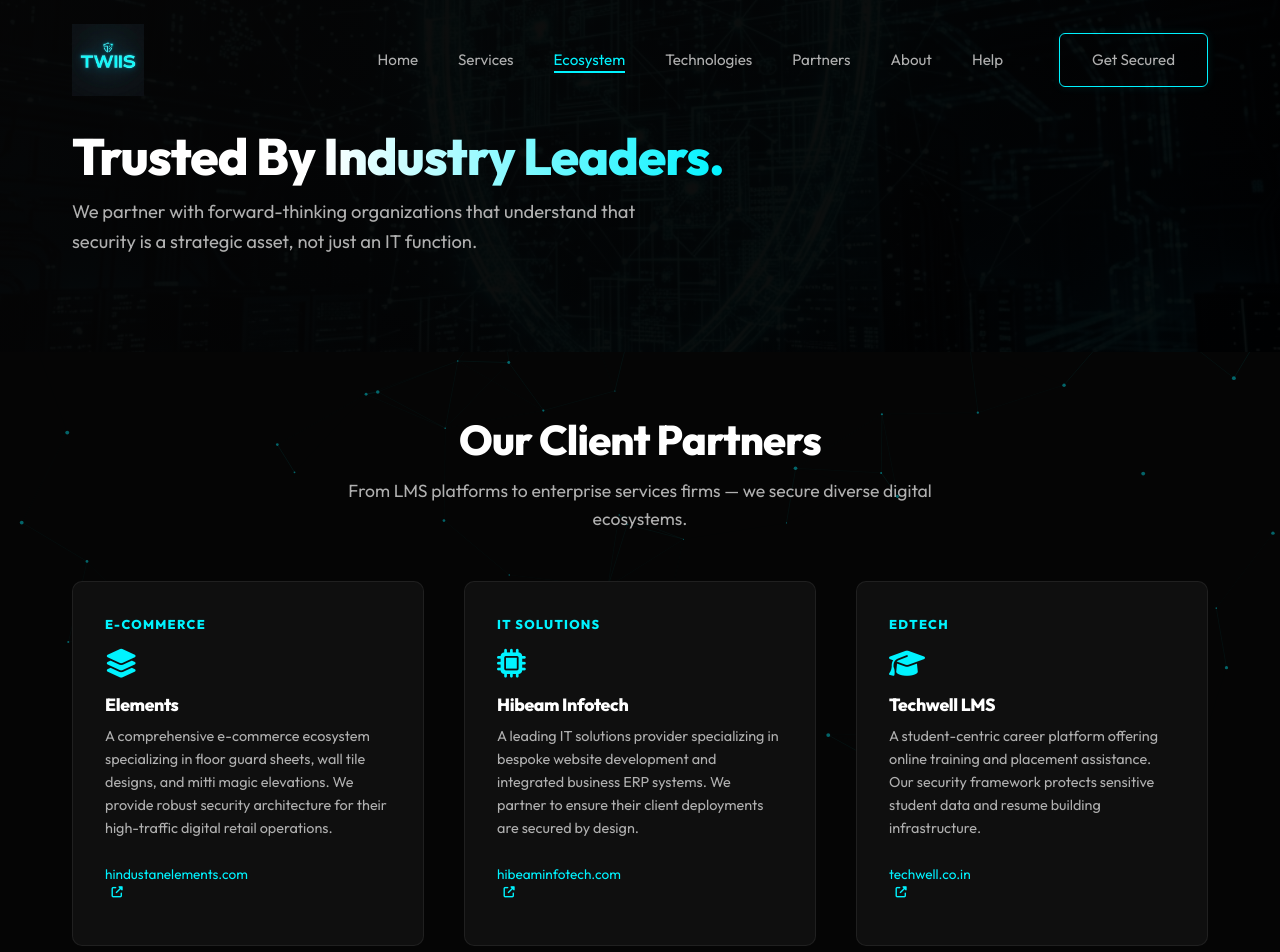
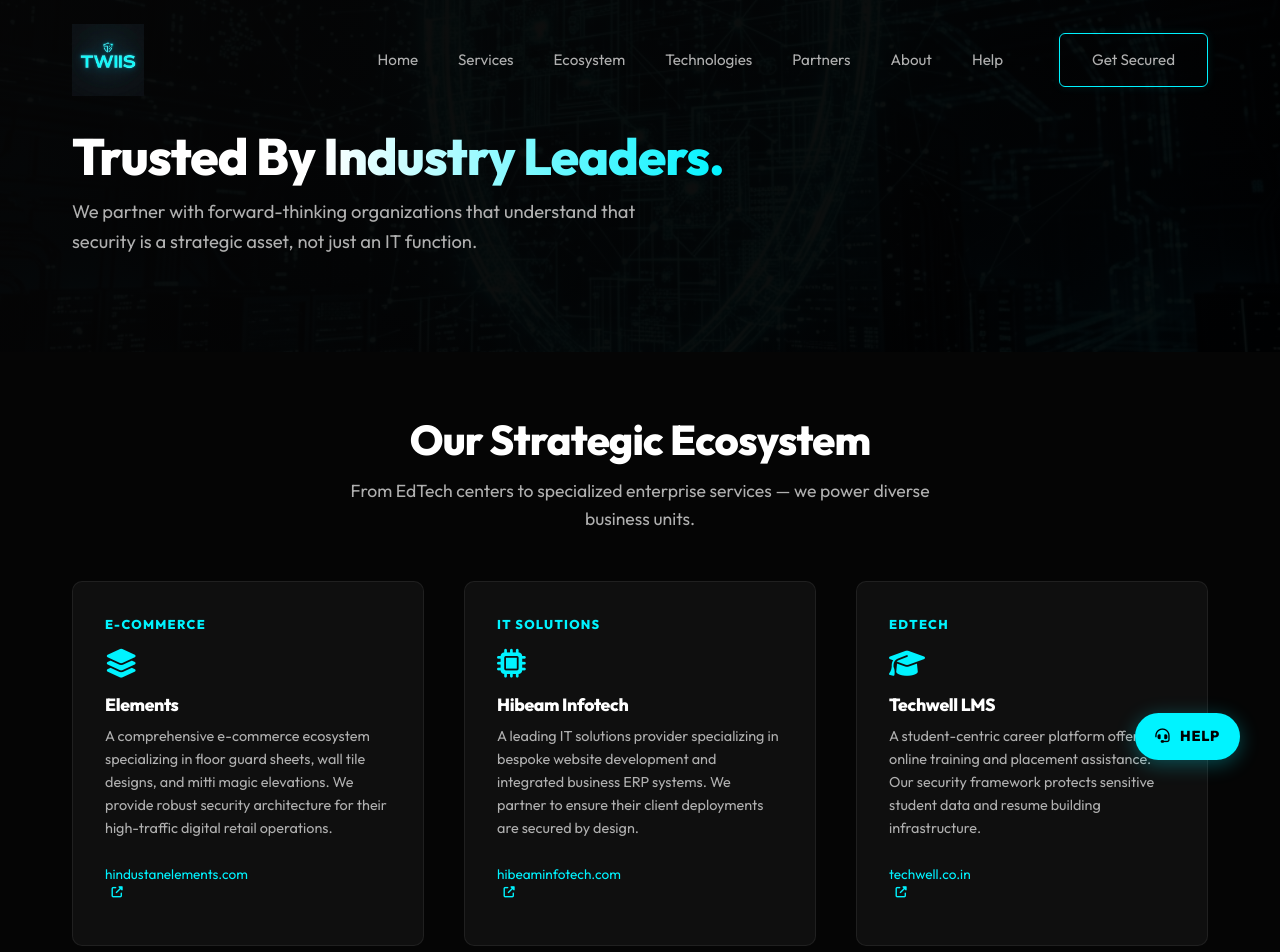
Before and after one commit to hack3rslabs/twiis, a PHP site: page /clients in a window 1280 px wide. Shown: the top 952 px of the page. Run offline with PHP 8.4, Linux system fonts and the light colour scheme.

Commit message:
help button change

```diff
--- a/clients/index.html
+++ b/clients/index.html
@@ -3,8 +3,8 @@
 <head>
   <meta charset="UTF-8">
   <meta name="viewport" content="width=device-width, initial-scale=1.0">
-  <title>Our Clients | Twiis Innovations</title>
-  <meta name="description" content="Twiis Innovations proudly secures digital assets for clients across diverse industries. Explore our client success stories and trusted partnerships.">
+  <title>Business Ecosystem | Twiis Innovations</title>
+  <meta name="description" content="Explore the Twiis Innovations business ecosystem. Specialized centers driving growth in E-commerce, EdTech, IT Solutions, and Organic Agriculture.">
   <link rel="canonical" href="https://twiis.in/clients">
   <link rel="icon" type="image/png" href="/favicon.png">
   <link rel="stylesheet" href="/css/main.css">
@@ -24,8 +24,8 @@
 <section>
   <div class="container">
     <div class="section-title reveal">
-      <h2>Our Client Partners</h2>
-      <p>From LMS platforms to enterprise services firms — we secure diverse digital ecosystems.</p>
+      <h2>Our Strategic Ecosystem</h2>
+      <p>From EdTech centers to specialized enterprise services — we power diverse business units.</p>
     </div>
     <div style="display:grid;grid-template-columns:repeat(auto-fit,minmax(320px,1fr));gap:2.5rem;margin-top:2rem;">
       <!-- Elements -->
--- a/css/main.css
+++ b/css/main.css
@@ -229,23 +229,26 @@ footer{border-top:1px solid var(--border);padding:4rem 0 2rem}
   .cta-banner{padding:2.5rem 1.5rem}
 }
 
-/* ── Support Ticket FAB ──────────────────────────────────── */
+/* ── Support Help FAB ────────────────────────────────────── */
 .support-fab {
   position: fixed;
-  bottom: 2rem;
-  right: 2rem;
-  width: 60px;
-  height: 60px;
+  bottom: 2.5rem;
+  right: 2.5rem;
+  padding: 0.75rem 1.25rem;
   background: var(--primary);
   color: #000;
-  border-radius: 50%;
+  border-radius: 100px;
   display: flex;
   align-items: center;
   justify-content: center;
-  font-size: 1.5rem;
+  gap: 0.6rem;
+  font-size: 0.9rem;
+  font-weight: 700;
+  text-transform: uppercase;
+  letter-spacing: 0.05em;
   box-shadow: 0 4px 20px var(--primary-glow);
   cursor: pointer;
-  z-index: 1001;
+  z-index: 2000;
   transition: var(--transition);
   text-decoration: none;
 }
--- a/js/main.js
+++ b/js/main.js
@@ -70,9 +70,14 @@ class SiteFooter extends HTMLElement {
             </ul>
           </div>
         </div>
+        <div class="footer-bottom">
+          <p>&copy; 2026 Twiis Innovations OPC Pvt. Ltd. All rights reserved. Registered Startup India Company.</p>
         </div>
       </div>
     </footer>
+    <a href="https://twiis.in/helpdesk/" class="support-fab" title="Support Helpdesk" aria-label="Support">
+      <i class="fas fa-headset"></i>
+      <span>Help</span>
     </a>`;
   }
 }
@@ -101,14 +106,7 @@ document.addEventListener('DOMContentLoaded', () => {
     });
   });
 
-  // Active nav link
-  const path = window.location.pathname.replace(/\/$/, '') || '/';
-  document.querySelectorAll('.nav-links a').forEach(a => {
-    const href = a.getAttribute('href').replace(/\/$/, '') || '/';
-    if (href === path) a.classList.add('active');
-  });
-
-  // Scroll behaviour
+  // Scroll effect & Reveal
   const onScroll = () => {
     if (!navbar) return;
     navbar.classList.toggle('scrolled', window.scrollY > 50);
@@ -124,221 +122,4 @@ document.addEventListener('DOMContentLoaded', () => {
   });
   window.addEventListener('scroll', onScroll, { passive: true });
   onScroll();
-
-  // ── Contact Form (Lead Capture to help@twiis.in) ───────────
-  const form = document.getElementById('contact-form');
-  if (form) {
-    form.addEventListener('submit', e => {
-      e.preventDefault();
-      const nameEl = form.querySelector('input[name="name"]');
-      const emailEl = form.querySelector('input[name="email"]');
-      const companyEl = form.querySelector('input[name="company"]');
-      const serviceEl = form.querySelector('select[name="service"]');
-      const msgEl  = form.querySelector('textarea[name="message"]');
-      const countryEl = form.querySelector('select[name="country_code"]');
-      const phoneEl = form.querySelector('input[name="phone"]');
-      const errorMsg = document.getElementById('email-error');
-
-      // New Scoping Fields
-      const infraEl = form.querySelector('input[name="infra"]:checked');
-      const scaleEl = form.querySelector('input[name="scale"]:checked');
-
-      if (!nameEl || !emailEl) return;
-      if (nameEl.value.length > 120 || emailEl.value.length > 120) {
-        alert('Input exceeds maximum allowed length.');
-        return;
-      }
-
-      // Corporate Email Validation
-      const freeEmailDomains = ['gmail.com', 'yahoo.com', 'hotmail.com', 'outlook.com', 'aol.com', 'icloud.com', 'protonmail.com', 'yandex.com', 'mail.com'];
-      const emailDomain = emailEl.value.split('@')[1]?.toLowerCase();
-
-      if (freeEmailDomains.includes(emailDomain)) {
-        emailEl.style.borderColor = '#ff3366';
-        if (errorMsg) errorMsg.style.display = 'block';
-        return;
-      } else {
-        emailEl.style.borderColor = '';
-        if (errorMsg) errorMsg.style.display = 'none';
-      }
-
-      // Phone Number Validation (Country-Based Length)
-      const phoneErrorMsg = document.getElementById('phone-error');
-      const countryCode = countryEl ? countryEl.value : '';
-      // Strip non-numeric characters for length check
-      const digitsOnly = phoneEl.value.replace(/\D/g, '');
-
-      let expectedLength = 0;
-      let valid = true;
-
-      if (countryCode === '+91') { expectedLength = 10; valid = digitsOnly.length === 10; }
-      else if (countryCode === '+1') { expectedLength = 10; valid = digitsOnly.length === 10; }
-      else if (countryCode === '+44') { valid = (digitsOnly.length === 10 || digitsOnly.length === 11); }
-      else if (countryCode === '+61') { expectedLength = 9; valid = digitsOnly.length === 9; }
-      else if (countryCode === '+971') { expectedLength = 9; valid = digitsOnly.length === 9; }
-      else if (countryCode === '+65') { expectedLength = 8; valid = digitsOnly.length === 8; }
-      else if (countryCode === '+33') { expectedLength = 9; valid = digitsOnly.length === 9; }
-      else if (countryCode === '+49') { valid = (digitsOnly.length >= 10 && digitsOnly.length <= 11); }
-      else { valid = (digitsOnly.length >= 7 && digitsOnly.length <= 15); } // Generic fallback
-
-      if (!valid) {
-        phoneEl.style.borderColor = '#ff3366';
-        if (phoneErrorMsg) {
-          phoneErrorMsg.innerHTML = `<i class="fas fa-exclamation-triangle"></i> Invalid number length for ${countryCode}.`;
-          if(expectedLength > 0) phoneErrorMsg.innerHTML += ` Required digits: ${expectedLength}.`;
-          phoneErrorMsg.style.display = 'block';
-        }
-        return;
-      } else {
-        phoneEl.style.borderColor = '';
-        if (phoneErrorMsg) phoneErrorMsg.style.display = 'none';
-      }
-
-      const safeName = document.createTextNode(nameEl.value).textContent;
-      const btn = form.querySelector('button[type="submit"]');
-      btn.disabled = true;
-      btn.textContent = 'Generating Secure Brief…';
-
-      const fullPhone = (countryEl && phoneEl) ? `${countryEl.value} ${phoneEl.value}` : 'N/A';
-
-      const leadData = {
-          Name: nameEl.value,
-          Email: emailEl.value,
-          Phone: fullPhone,
-          Company: companyEl ? companyEl.value : 'N/A',
-          Infrastructure: infraEl ? infraEl.value : 'N/A',
-          Scale: scaleEl ? scaleEl.value : 'N/A',
-          Service_Required: serviceEl ? serviceEl.value : 'N/A',
-          Requirements: msgEl ? msgEl.value : 'N/A',
-          Timestamp: new Date().toISOString()
-      };
-
-      // 1. Send to FormSubmit (Email fallback)
-      fetch("https://formsubmit.co/ajax/help@twiis.in", {
-          method: "POST",
-          headers: { 'Content-Type': 'application/json', 'Accept': 'application/json' },
-          body: JSON.stringify({
-              _subject: `New Enterprise Scoping Request: ${leadData.Company}`,
-              ...leadData
-          })
-      });
-
-      // Success UI
-      form.innerHTML = `
-        <div style="text-align:center;padding:2.5rem 1rem;">
-          <i class="fas fa-check-circle" style="font-size:4rem;color:var(--primary);display:block;margin-bottom:1.5rem;"></i>
-          <h3 style="margin-bottom:.8rem;">Scoping Brief Transmitted</h3>
-          <p style="color:var(--text-muted);">Thank you, <strong>${safeName}</strong>. Your infrastructure details have been securely captured. Our engineers will review your scoping brief and contact you shortly.</p>
-          <button onclick="location.reload()" class="btn btn-outline" style="margin-top:2rem;">Start New Scoping</button>
-        </div>`;
-    });
-  }
-
-  // ── Partner form (Lead Capture to help@twiis.in) ───────────
-  const pform = document.getElementById('partner-form');
-  if (pform) {
-    pform.addEventListener('submit', e => {
-      e.preventDefault();
-      const nameEl = pform.querySelector('#p-name');
-      const companyEl = pform.querySelector('#p-company');
-      const btn = pform.querySelector('button[type="submit"]');
-      btn.disabled = true;
-      btn.textContent = 'Transmitting…';
-
-      const safeName = document.createTextNode(nameEl.value).textContent;
-      const safeCompany = document.createTextNode(companyEl.value).textContent;
-
-      fetch("https://formsubmit.co/ajax/help@twiis.in", {
-          method: "POST",
-          headers: {
-              'Content-Type': 'application/json',
-              'Accept': 'application/json'
-          },
-          body: JSON.stringify({
-              _subject: `New Technology Partnership Inquiry: ${companyEl.value}`,
-              Name: nameEl.value,
-              Company: companyEl.value,
-              Type: "Partnership Request"
-          })
-      })
-      .then(response => response.json())
-      .then(data => {
-        pform.innerHTML = `
-          <div style="text-align:center;padding:2.5rem 1rem;">
-            <i class="fas fa-check-circle" style="font-size:4rem;color:var(--primary);display:block;margin-bottom:1.5rem;"></i>
-            <h3 style="margin-bottom:.8rem;">Partnership Enquiry Received</h3>
-            <p style="color:var(--text-muted);">Thank you, <strong>${safeName}</strong> from <strong>${safeCompany}</strong>. Our partnerships team has been notified at help@twiis.in and will be in touch within one business day.</p>
-            <a href="/" class="btn btn-outline" style="margin-top:2rem;">Back to Home</a>
-          </div>`;
-      })
-      .catch(error => {
-          console.error('Submission Error:', error);
-          btn.disabled = false;
-          btn.textContent = 'Transmission Failed. Try Again.';
-          alert("There was an issue sending your request. Please email us directly at help@twiis.in.");
-      });
-    });
-  }
 });
-
-// ── Canvas Particle Background (Neural Network Style) ───────────────
-const canvas = document.getElementById('canvas-bg');
-if (canvas) {
-  const ctx = canvas.getContext('2d');
-  let W = canvas.width  = window.innerWidth;
-  let H = canvas.height = window.innerHeight;
-  class Particle {
-    constructor() { this.reset(); }
-    reset() {
-      this.x  = Math.random() * W;
-      this.y  = Math.random() * H;
-      this.r  = Math.random() * 1.5 + .5;
-      this.vx = (Math.random() - .5) * .4;
-      this.vy = (Math.random() - .5) * .4;
-    }
-    update() {
-      this.x += this.vx; this.y += this.vy;
-      if (this.x < 0 || this.x > W || this.y < 0 || this.y > H) this.reset();
-    }
-    draw() {
-      ctx.beginPath();
-      ctx.arc(this.x, this.y, this.r, 0, Math.PI * 2);
-      ctx.fillStyle = 'rgba(0, 243, 255, 0.4)';
-      ctx.fill();
-    }
-  }
-  const particleCount = window.innerWidth < 768 ? 40 : 80;
-  const particles = Array.from({ length: particleCount }, () => new Particle());
-
-  function animate() {
-    ctx.clearRect(0, 0, W, H);
-
-    // Draw connections
-    for (let i = 0; i < particles.length; i++) {
-      for (let j = i + 1; j < particles.length; j++) {
-        const dx = particles[i].x - particles[j].x;
-        const dy = particles[i].y - particles[j].y;
-        const dist = Math.sqrt(dx * dx + dy * dy);
-
-        if (dist < 120) {
-          ctx.beginPath();
-          ctx.strokeStyle = `rgba(0, 243, 255, ${0.15 - dist/800})`;
-          ctx.lineWidth = 0.6;
-          ctx.moveTo(particles[i].x, particles[i].y);
-          ctx.lineTo(particles[j].x, particles[j].y);
-          ctx.stroke();
-        }
-      }
-    }
-
-    // Draw particles
-    particles.forEach(p => { p.update(); p.draw(); });
-    requestAnimationFrame(animate);
-  }
-  animate();
-  window.addEventListener('resize', () => {
-    W = canvas.width  = window.innerWidth;
-    H = canvas.height = window.innerHeight;
-    particles.forEach(p => p.reset());
-  });
-}
```
